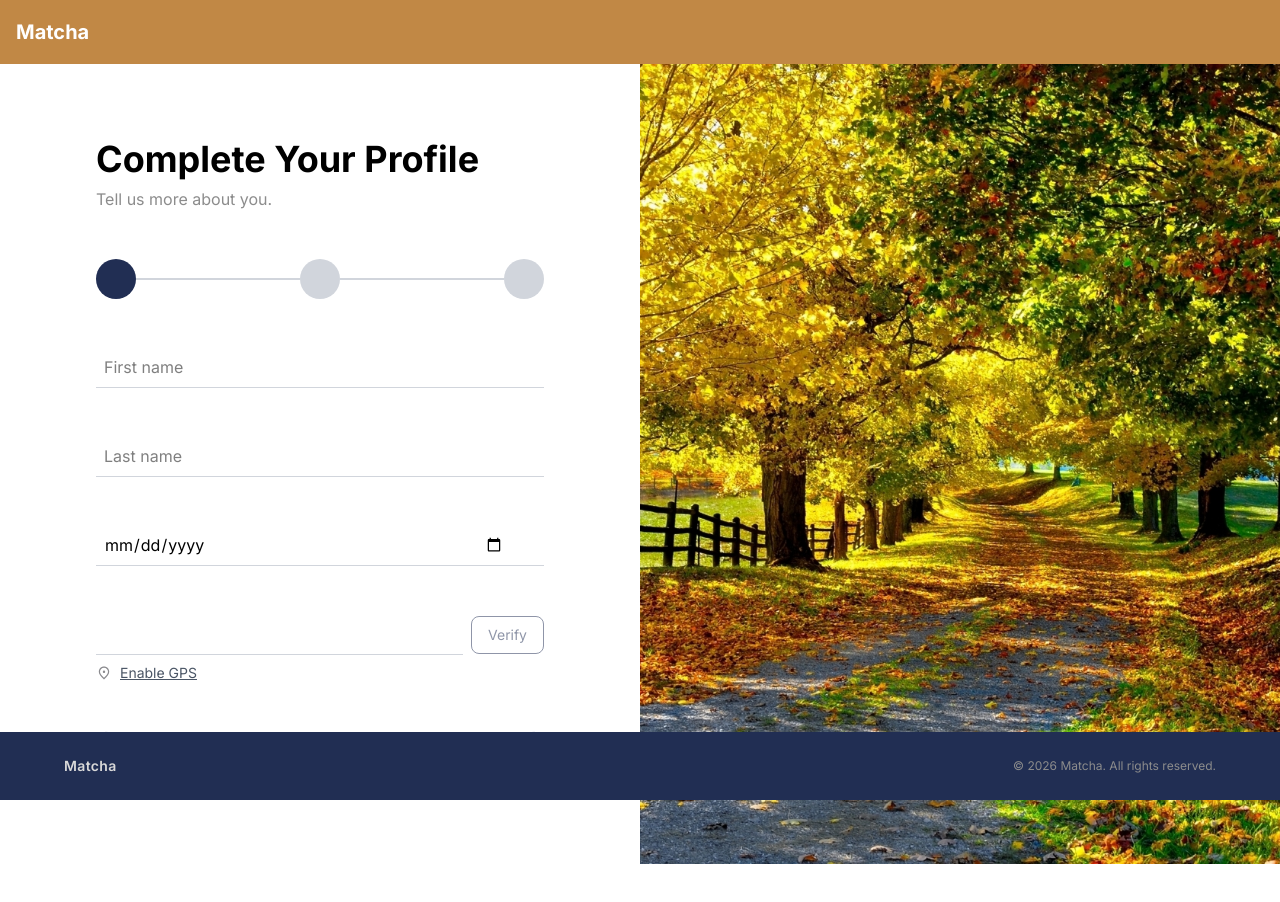
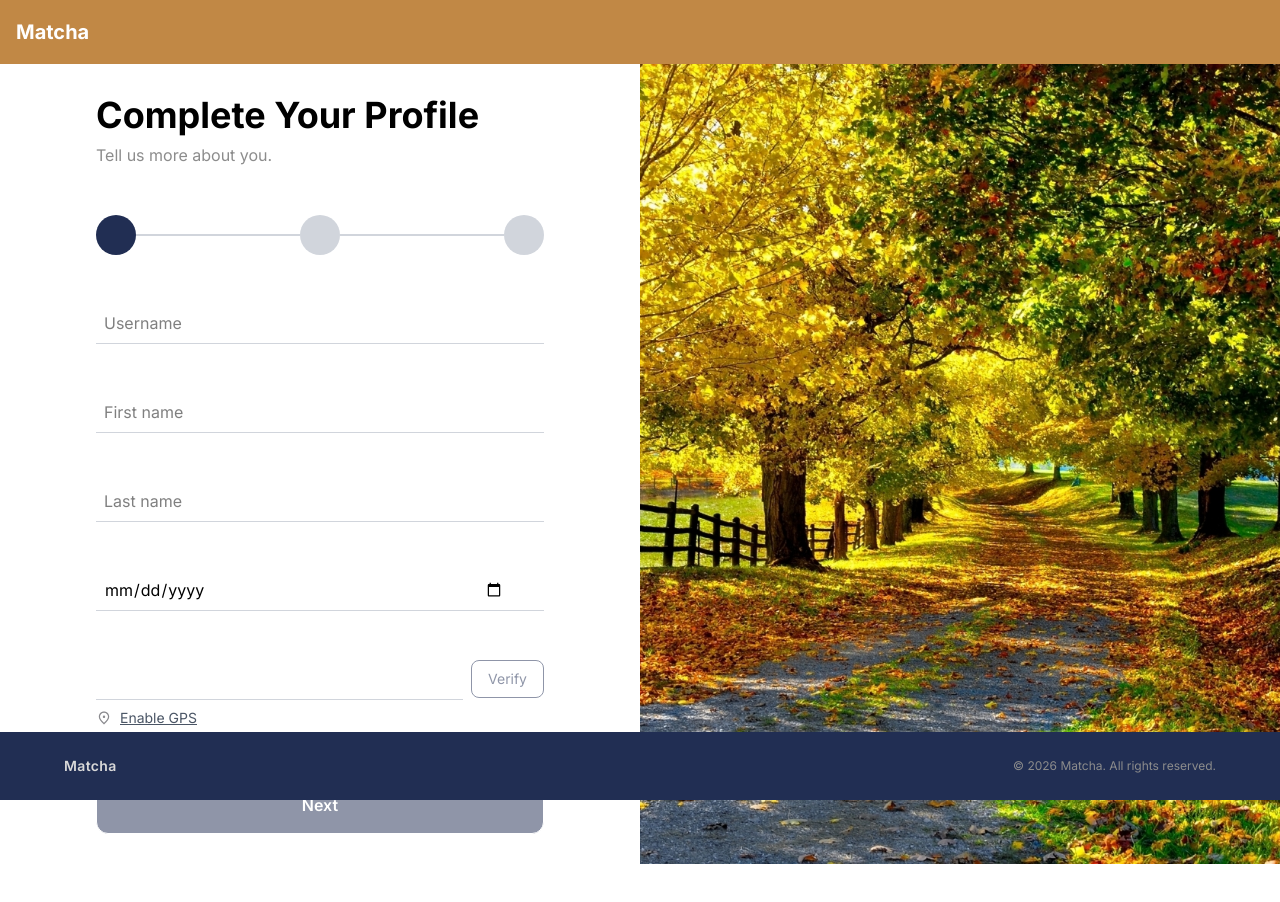
Before and after one commit to 42-matcha-dev/42-matcha, a Next.js app in the folder frontend/: page /register in a window 1280 px wide. Shown: the top 902 px of the page. Built offline with nearby package versions, Linux system fonts and the light colour scheme.

Commit message:
feat: add username field to registration form

```diff
--- a/frontend/src/app/(auth)/register/page.tsx
+++ b/frontend/src/app/(auth)/register/page.tsx
@@ -62,6 +62,14 @@ function RegisterFormStepperContent() {
           return
         }
 
+        // Username already taken — go back to step 0 and show inline error
+        if (response.status === 409) {
+          setFormErrors({ username: data.error || 'Username is already taken' })
+          setDirection(-1)
+          setCurrentStep(0)
+          return
+        }
+
         // Backend business error
         toast.error(data.error || 'Request failed')
         return
@@ -110,6 +118,7 @@ function RegisterFormStepperContent() {
   }
 
   const handleNext = () => {
+    setFormErrors({})
     setDirection(1)
     setCurrentStep((prev) => Math.min(prev + 1, 2))
   }
@@ -125,6 +134,7 @@ function RegisterFormStepperContent() {
       onNext={handleNext}
       updateData={updateData}
       defaultValues={formData}
+      externalErrors={formErrors}
     />,
     <RegisterSpecificForm
       key="specific"
--- a/frontend/src/app/components/SignupForms/RegisterBasicForm.tsx
+++ b/frontend/src/app/components/SignupForms/RegisterBasicForm.tsx
@@ -12,6 +12,7 @@ import Stepper from "@/app/components/Stepper";
 import Image from "next/image";
 
 const registerBasicSchema = registerSchema.pick({
+  username: true,
   firstName: true,
   lastName: true,
   birthday: true,
@@ -26,9 +27,10 @@ interface Props {
   onNext: () => void;
   updateData: (data: Partial<RegisterBasicSchema>) => void;
   defaultValues: Partial<RegisterBasicSchema>;
+  externalErrors?: Record<string, string>;
 }
 
-function RegisterBasicFormContent({ onNext, updateData, defaultValues }: Props) {
+function RegisterBasicFormContent({ onNext, updateData, defaultValues, externalErrors }: Props) {
   const [gpsLoading, setGpsLoading] = useState(false);
   const [gpsError, setGpsError] = useState<string | null>(null);
   const [geocodingLoading, setGeocodingLoading] = useState(false);
@@ -38,6 +40,7 @@ function RegisterBasicFormContent({ onNext, updateData, defaultValues }: Props)
     resolver: zodResolver(registerBasicSchema),
     mode: "onBlur",
     defaultValues: {
+      username: defaultValues.username || "",
       firstName: defaultValues.firstName || "",
       lastName: defaultValues.lastName || "",
       birthday: defaultValues.birthday || "",
@@ -50,6 +53,7 @@ function RegisterBasicFormContent({ onNext, updateData, defaultValues }: Props)
   const currentLocation = watch("location");
   const currentLatitude = watch("latitude");
   const currentLongitude = watch("longitude");
+  const currentUsername = watch("username");
   const currentFirstName = watch("firstName");
   const currentLastName = watch("lastName");
   const currentBirthday = watch("birthday");
@@ -203,6 +207,12 @@ function RegisterBasicFormContent({ onNext, updateData, defaultValues }: Props)
       className="flex flex-col w-full gap-12">
       <Title title="Complete Your Profile" subTitle="Tell us more about you." />
       <Stepper currentStep="0" />
+      <div className="flex flex-col gap-1">
+        <InputForm placeholder="Username" type="text" error={errors.username} {...register("username")} />
+        {externalErrors?.username && (
+          <p className="text-red-500 text-sm">{externalErrors.username}</p>
+        )}
+      </div>
       <InputForm placeholder="First name" type="text" error={errors.firstName} {...register("firstName")} />
       <InputForm placeholder="Last name" type="text" error={errors.lastName}{...register("lastName")} />
       <InputForm placeholder="Birthday" type="date" error={errors.birthday}{...register("birthday")} />
@@ -264,9 +274,11 @@ function RegisterBasicFormContent({ onNext, updateData, defaultValues }: Props)
           currentLocation !== lastVerifiedLocation ||
           currentLatitude === 0 ||
           currentLongitude === 0 ||
+          !currentUsername ||
           !currentFirstName ||
           !currentLastName ||
           !currentBirthday ||
+          !!errors.username ||
           !!errors.firstName ||
           !!errors.lastName ||
           !!errors.birthday ||
--- a/frontend/src/app/schema.ts
+++ b/frontend/src/app/schema.ts
@@ -20,11 +20,18 @@ export const passwordSchema = z
     message: 'Password cannot start or end with spaces.'
   })
 
+export const usernameSchema = z
+  .string()
+  .regex(/^(?!_)(?!.*_$)[a-z0-9_]{3,20}$/, {
+    message: 'Username must be 3–20 characters: lowercase letters, numbers, underscores. Cannot start or end with underscore.'
+  })
+
 export const registerSchema = z
   .object({
     email: z.email(),
     password: passwordSchema,
     repeatPassword: z.string(),
+    username: usernameSchema,
     firstName: shortText(),
     lastName: shortText(),
     birthday: z.string().refine((val) => {
@@ -62,6 +69,7 @@ export const registerSchema = z
   })
 
 export type RegisterSchema = z.infer<typeof registerSchema>
+
 export const profileEditSchema = registerSchema
   .omit({
     password: true,
@@ -69,6 +77,7 @@ export const profileEditSchema = registerSchema
     email: true
   })
   .extend({
+    username: usernameSchema.or(z.literal('')).optional(),
     locationVerified: z.boolean().refine((v) => v === true, {
       message: 'Please verify your location.'
     })
```
